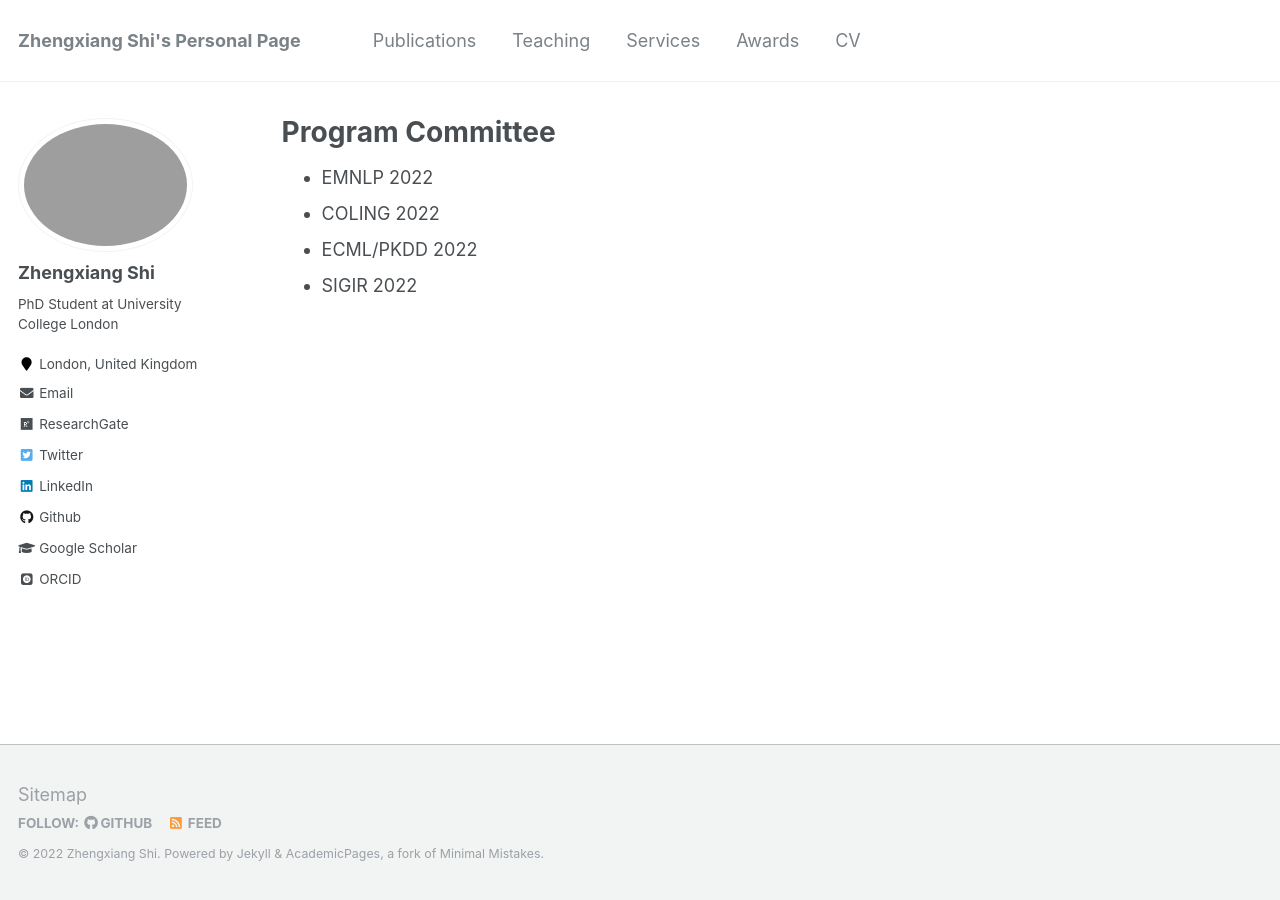
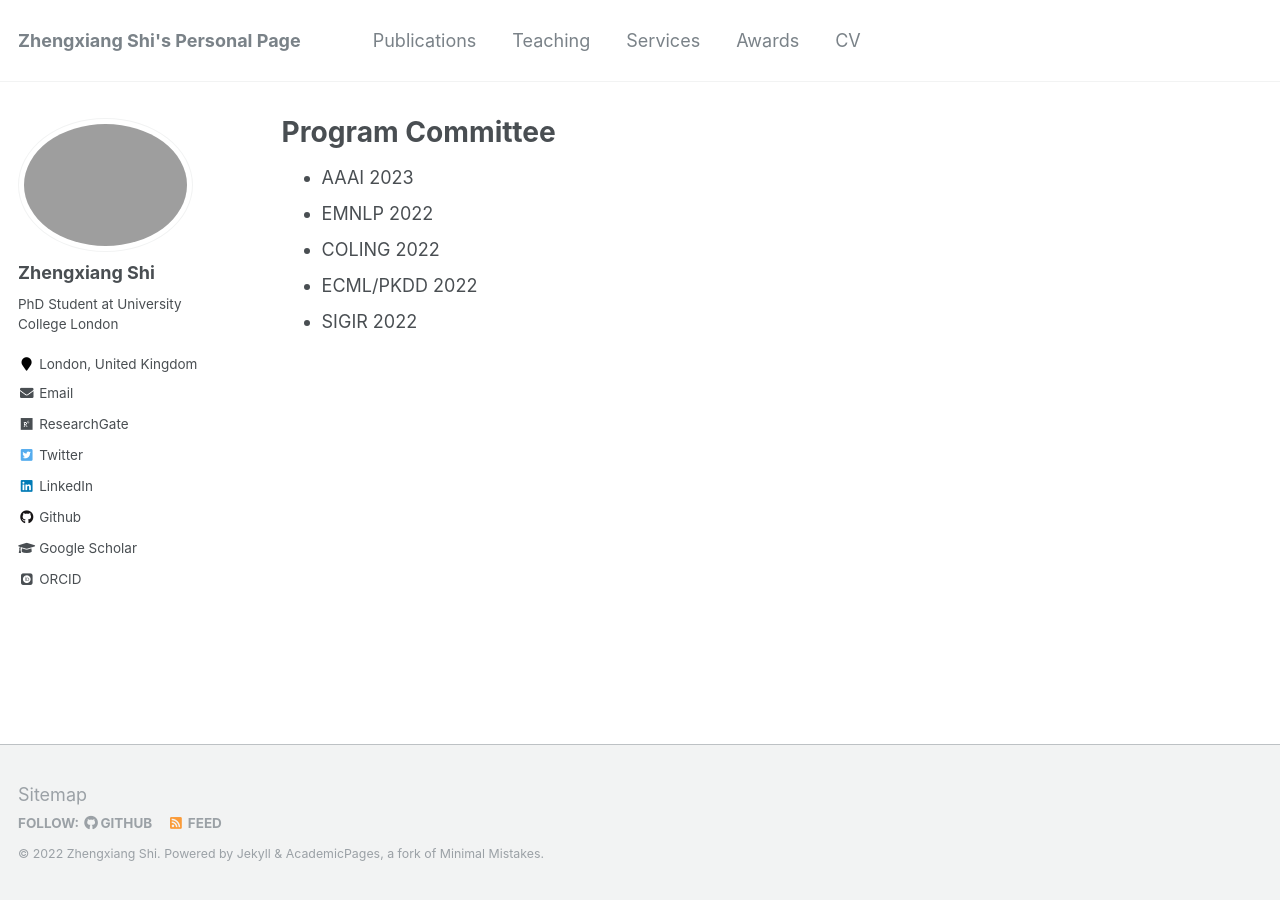
Before and after one commit to ZhengxiangShi/zhengxiangshi.github.io, a Jekyll site: the page built from _pages/services.md, in a window 1280 px wide. Built offline with Jekyll 4.4.1, drawn with Linux system fonts in a browser that asks for light colours; some web fonts are replaced.

Commit message:
add aaai23 review service

```diff
--- a/_pages/services.md
+++ b/_pages/services.md
@@ -5,6 +5,7 @@ permalink: /services/
 author_profile: true
 ---
 
+- AAAI 2023
 - EMNLP 2022
 - COLING 2022
 - ECML/PKDD 2022
```
